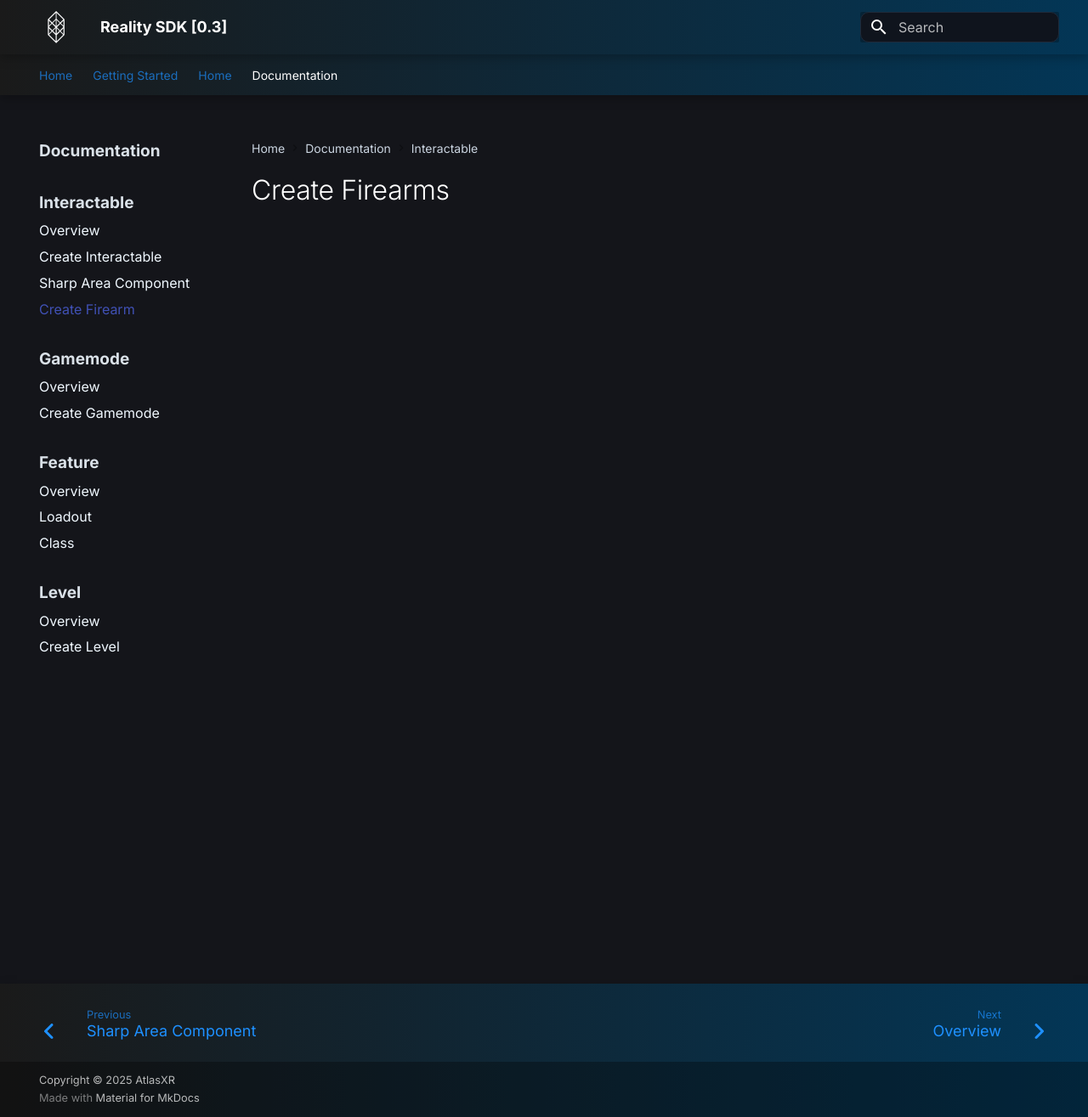
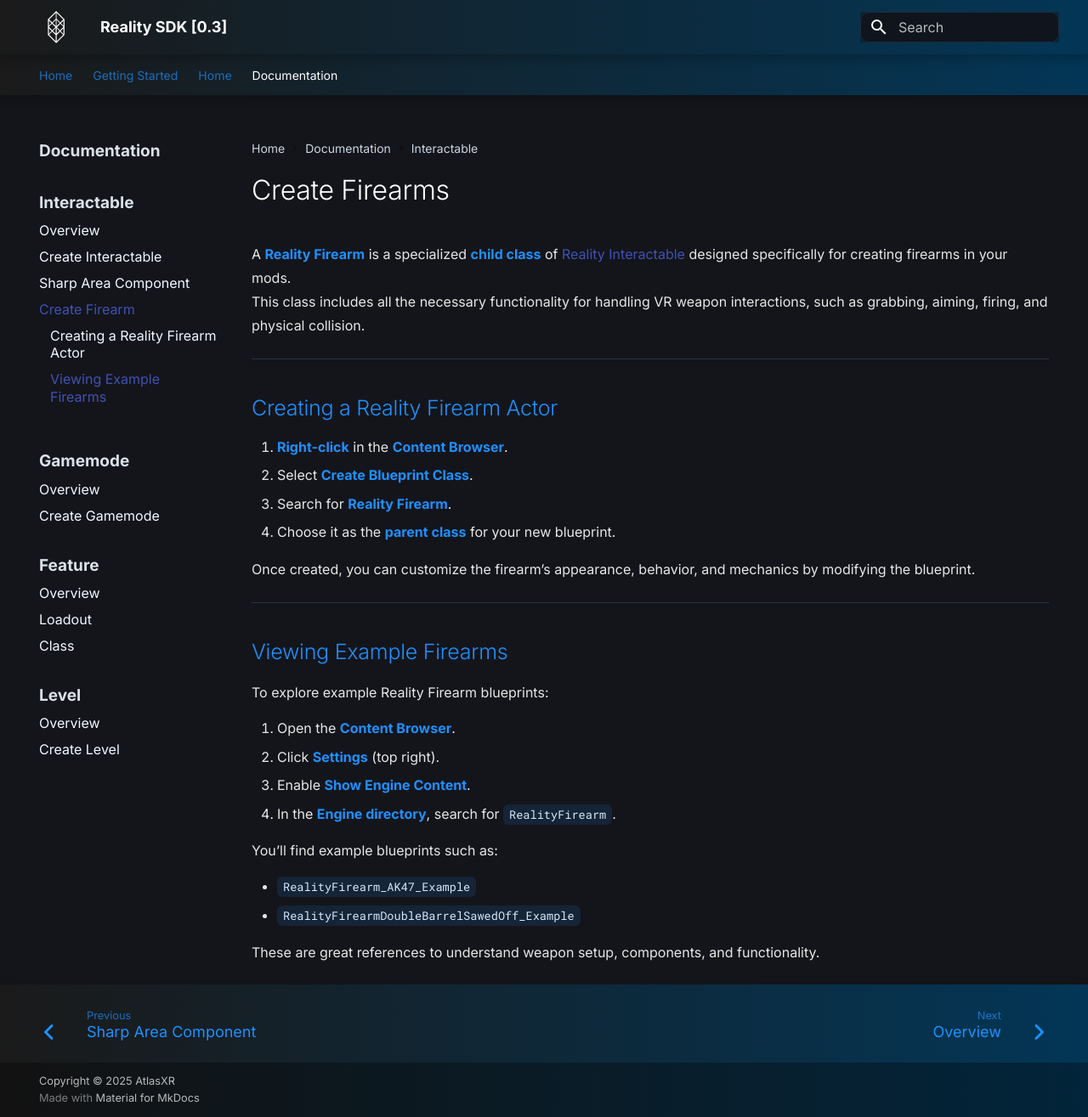
Before and after one commit to AtlasXRInc/RealitySDK-Documentation, an MkDocs documentation site: the page built from Documentation/Source/Documentation/Interactable/CreateFirearm.md, in a window 1280 px wide and 1315 px high. Shown: the whole window at 85% size. Built offline with MkDocs 1.6.1 and Material for MkDocs 9.7.7, drawn with Linux system fonts in a browser that asks for light colours.

Commit message:
add documentation for CreateFirearm page and fix typo

```diff
--- a/Documentation/Source/Documentation/Interactable/CreateFirearm.md
+++ b/Documentation/Source/Documentation/Interactable/CreateFirearm.md
@@ -1 +1,32 @@
 # Create Firearms
+A **Reality Firearm** is a specialized **child class** of [Reality Interactable](./reality-interactable.md) designed specifically for creating firearms in your mods.
+This class includes all the necessary functionality for handling VR weapon interactions, such as grabbing, aiming, firing, and physical collision.
+
+---
+
+## Creating a Reality Firearm Actor
+
+1. **Right-click** in the **Content Browser**.
+2. Select **Create Blueprint Class**.
+3. Search for **Reality Firearm**.
+4. Choose it as the **parent class** for your new blueprint.
+
+Once created, you can customize the firearm’s appearance, behavior, and mechanics by modifying the blueprint.
+
+---
+
+## Viewing Example Firearms
+
+To explore example Reality Firearm blueprints:
+
+1. Open the **Content Browser**.
+2. Click **Settings** (top right).
+3. Enable **Show Engine Content**.
+4. In the **Engine directory**, search for `RealityFirearm`.
+
+You’ll find example blueprints such as:
+
+- `RealityFirearm_AK47_Example`
+- `RealityFirearmDoubleBarrelSawedOff_Example`
+
+These are great references to understand weapon setup, components, and functionality.
```
Also changed, not shown: Documentation/Source/Documentation/Interactable/CreateInteractable.md (+1 -1 lines).
